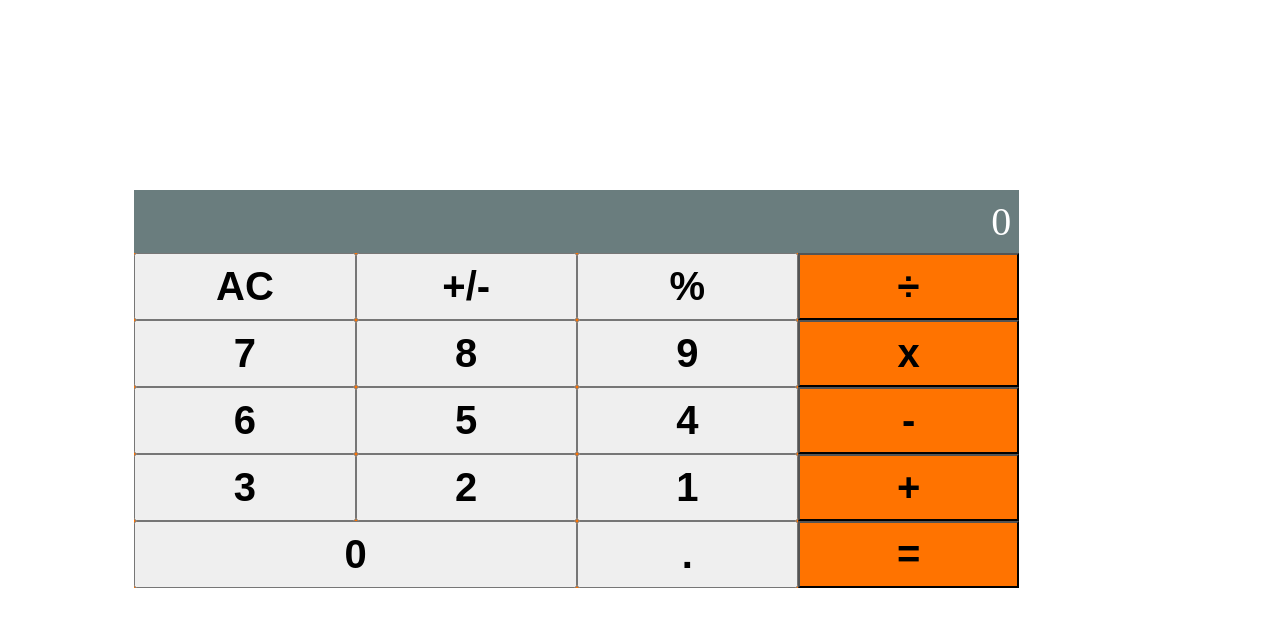
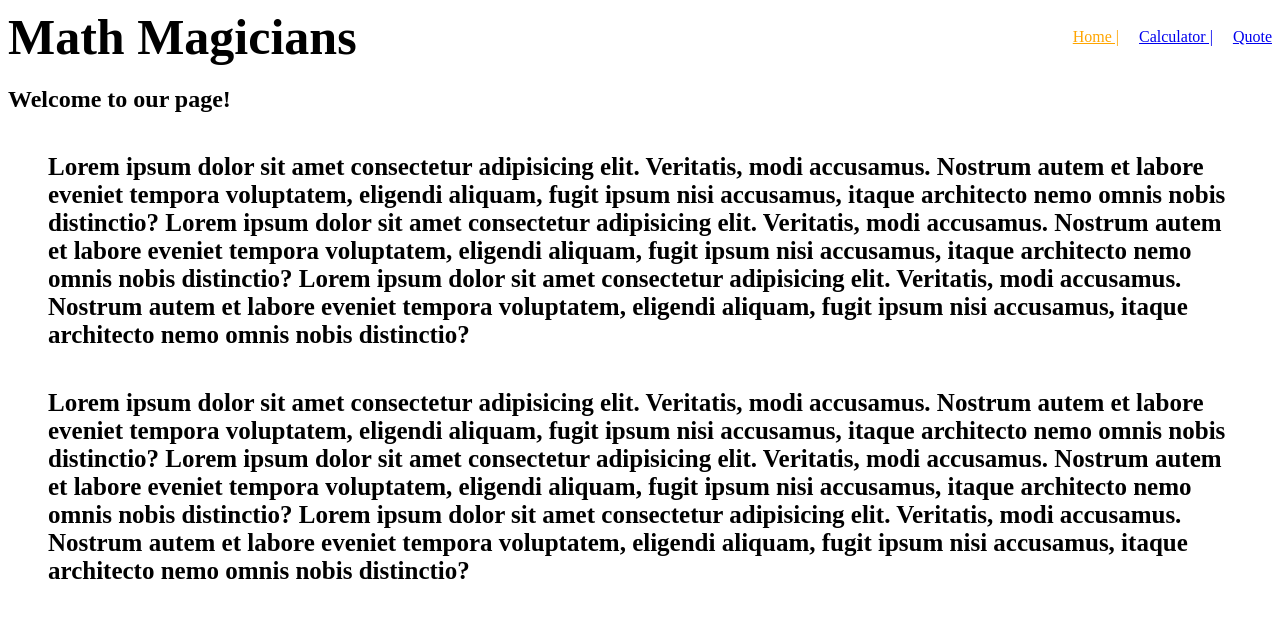
Before and after one commit to AhmedNazirMusah/math-magicians, a React (Create React App) app: page / in a window 1280 px wide. Shown: the top 626 px of the page. Built offline with nearby package versions, Linux system fonts and the light colour scheme.

Commit message:
added Router and home page

```diff
--- a/package.json
+++ b/package.json
@@ -10,6 +10,7 @@
     "big.js": "^6.2.1",
     "react": "^18.2.0",
     "react-dom": "^18.2.0",
+    "react-router-dom": "^6.4.3",
     "react-scripts": "^5.0.1",
     "web-vitals": "^2.1.4"
   },
--- /dev/null
+++ b/src/App.css
@@ -0,0 +1,33 @@
+.nav-container {
+  display: flex;
+  align-items: center;
+  justify-content: space-between;
+  flex-wrap: wrap;
+}
+
+.main-nav {
+  display: flex;
+  justify-content: flex-end;
+  flex-wrap: wrap;
+  list-style: none;
+  gap: 20px;
+}
+
+.active {
+  color: orange;
+}
+
+.main-title {
+  font-weight: 900;
+  font-size: 50px;
+}
+
+.quote {
+  padding: 10%;
+}
+
+p {
+  font-size: 25px;
+  font-weight: 600;
+  margin: 40px;
+}
--- a/src/App.js
+++ b/src/App.js
@@ -1,5 +1,10 @@
 import { Component } from 'react';
+import { Route, Routes, NavLink } from 'react-router-dom';
 import Calculator from './Components/Calculator';
+import Homepage from './Components/homepage';
+import Navbar from './Components/Navigation';
+import Quote from './Components/Shortquote';
+import './App.css';
 
 class App extends Component {
   constructor(props) {
@@ -9,9 +14,27 @@ class App extends Component {
 
   render() {
     return (
-      <div>
-        <Calculator />
-      </div>
+      <>
+        <nav className="nav-container">
+          <Navbar />
+          <ul className="main-nav">
+            <li>
+              <NavLink to="/">Home |</NavLink>
+            </li>
+            <li>
+              <NavLink to="/calculator">Calculator |</NavLink>
+            </li>
+            <li>
+              <NavLink to="/quote">Quote</NavLink>
+            </li>
+          </ul>
+        </nav>
+        <Routes>
+          <Route path="/" element={<Homepage />} />
+          <Route path="/calculator" element={<Calculator />} />
+          <Route path="/quote" element={<Quote />} />
+        </Routes>
+      </>
     );
   }
 }
--- a/src/Components/Calculator.css
+++ b/src/Components/Calculator.css
@@ -32,6 +32,12 @@
 }
 
 .main-div {
-  max-width: 70%;
-  margin: 15% 10%;
+  display: flex;
+  justify-content: space-around;
+  flex-wrap: wrap;
+  margin: 30px;
 }
+
+.calculator-div {
+  width: 65%;
+}
--- a/src/Components/Calculator.js
+++ b/src/Components/Calculator.js
@@ -27,6 +27,8 @@ const Calculator = () => {
   const { total, next } = textContent;
   return (
     <div className="main-div">
+      <p>Let&apos;s do some math!</p>
+      <div className="calculator-div">
         <div className="display-div">{next || total || 0 }</div>
         <section className="button-container">
           {allbuttons.map((btn) => (
@@ -42,6 +44,7 @@ const Calculator = () => {
           ))}
         </section>
       </div>
+    </div>
   );
 };
 
--- /dev/null
+++ b/src/Components/Navigation.js
@@ -0,0 +1,5 @@
+const Navbar = () => (
+  <div className="main-title">Math Magicians</div>
+);
+
+export default Navbar;
--- /dev/null
+++ b/src/Components/Shortquote.js
@@ -0,0 +1,11 @@
+const Quote = () => (
+  <div className="quote">
+    <p>
+      As far as the laws of mathematics refer to reality, they are not certain,
+      and as far as they are certain, they do not refer to reality. — Albert
+      Einstein
+    </p>
+  </div>
+);
+
+export default Quote;
--- /dev/null
+++ b/src/Components/homepage.js
@@ -0,0 +1,33 @@
+export default function Homepage() {
+  return (
+    <div>
+      <h2>
+        Welcome to our page!
+      </h2>
+      <p>
+        Lorem ipsum dolor sit amet consectetur adipisicing elit. Veritatis, modi
+        accusamus. Nostrum autem et labore eveniet tempora voluptatem, eligendi
+        aliquam, fugit ipsum nisi accusamus, itaque architecto nemo omnis nobis
+        distinctio? Lorem ipsum dolor sit amet consectetur adipisicing elit.
+        Veritatis, modi accusamus. Nostrum autem et labore eveniet tempora
+        voluptatem, eligendi aliquam, fugit ipsum nisi accusamus, itaque
+        architecto nemo omnis nobis distinctio? Lorem ipsum dolor sit amet
+        consectetur adipisicing elit. Veritatis, modi accusamus. Nostrum autem et
+        labore eveniet tempora voluptatem, eligendi aliquam, fugit ipsum nisi
+        accusamus, itaque architecto nemo omnis nobis distinctio?
+      </p>
+      <p>
+        Lorem ipsum dolor sit amet consectetur adipisicing elit. Veritatis, modi
+        accusamus. Nostrum autem et labore eveniet tempora voluptatem, eligendi
+        aliquam, fugit ipsum nisi accusamus, itaque architecto nemo omnis nobis
+        distinctio? Lorem ipsum dolor sit amet consectetur adipisicing elit.
+        Veritatis, modi accusamus. Nostrum autem et labore eveniet tempora
+        voluptatem, eligendi aliquam, fugit ipsum nisi accusamus, itaque
+        architecto nemo omnis nobis distinctio? Lorem ipsum dolor sit amet
+        consectetur adipisicing elit. Veritatis, modi accusamus. Nostrum autem et
+        labore eveniet tempora voluptatem, eligendi aliquam, fugit ipsum nisi
+        accusamus, itaque architecto nemo omnis nobis distinctio?
+      </p>
+    </div>
+  );
+}
--- a/src/index.js
+++ b/src/index.js
@@ -1,10 +1,13 @@
 import React from 'react';
 import ReactDOM from 'react-dom/client';
+import { BrowserRouter } from 'react-router-dom';
 import App from './App';
 
 const root = ReactDOM.createRoot(document.getElementById('root'));
 root.render(
   <React.StrictMode>
-    <App />
+    <BrowserRouter>
+      <App />
+    </BrowserRouter>
   </React.StrictMode>,
 );
```
Also changed, not shown: 1 other file (tests, documents, lock files or other folders). Lines whose indentation alone changed are shown as unchanged.
